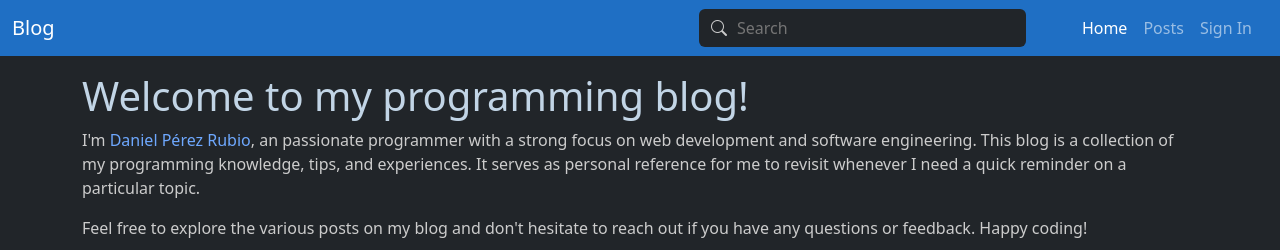
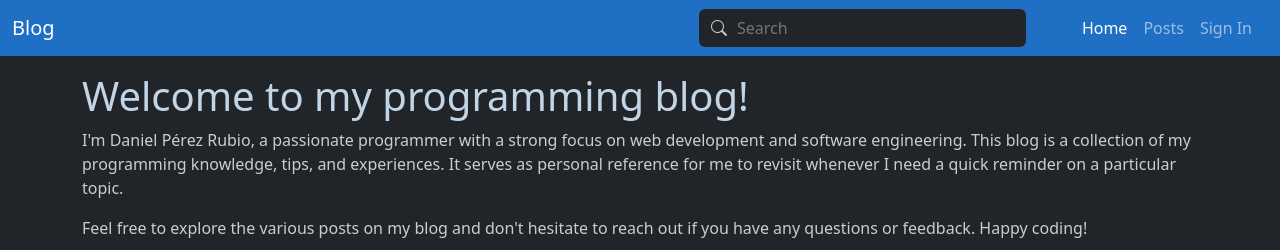
Before and after one commit to danielperezrubio/blog, a React (Vite) app in the folder frontend/: page / in a window 1280 px wide. Shown: the top 250 px of the page. Built offline with nearby package versions, Linux system fonts and the light colour scheme; no server answers.

Commit message:
Fix grammatical error in Home, remove a link

```diff
--- a/frontend/src/pages/Home.jsx
+++ b/frontend/src/pages/Home.jsx
@@ -5,14 +5,11 @@ function Home() {
     <div className="container mt-3">
       <h1>Welcome to my programming blog!</h1>
       <p>
-        I'm{" "}
-        <a href="https://www.linkedin.com/in/danielperezrubio" target="_blank">
-          Daniel Pérez Rubio
-        </a>
-        , an passionate programmer with a strong focus on web development and
-        software engineering. This blog is a collection of my programming
-        knowledge, tips, and experiences. It serves as personal reference for me
-        to revisit whenever I need a quick reminder on a particular topic.
+        I'm Daniel Pérez Rubio, a passionate programmer with a strong focus on
+        web development and software engineering. This blog is a collection of
+        my programming knowledge, tips, and experiences. It serves as personal
+        reference for me to revisit whenever I need a quick reminder on a
+        particular topic.
       </p>
       <p>
         Feel free to explore the various posts on my blog and don't hesitate to
```
